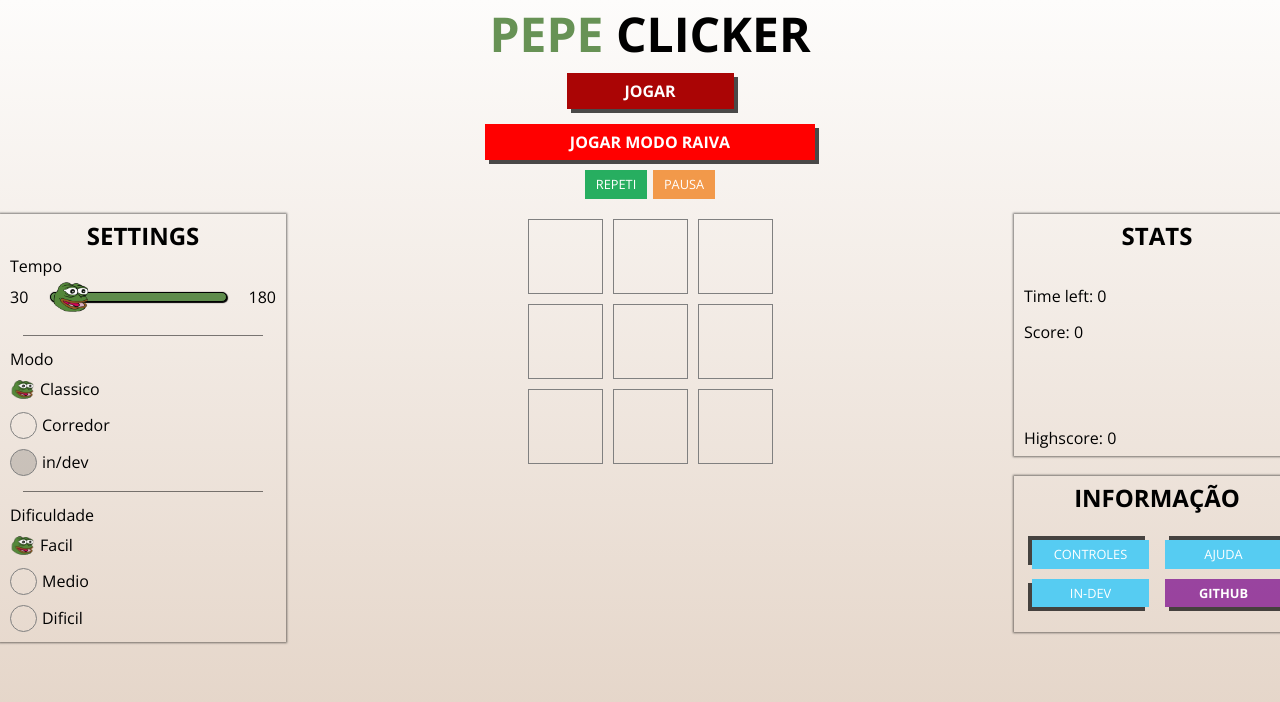
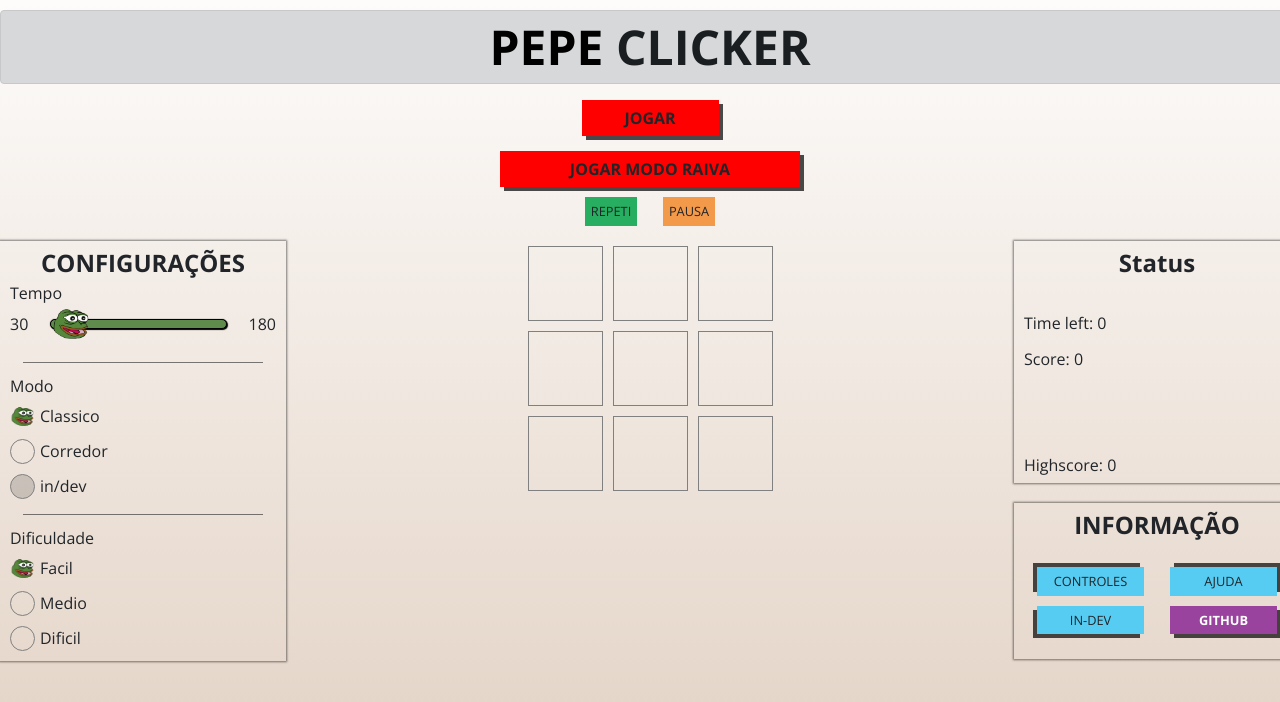
Before and after one commit to alufena/projetoversionamento, a plain HTML site: page pepe-clicker-master/index.html in a window 1280 px wide. Drawn offline with nearby package versions, Linux system fonts and the light colour scheme.

Commit message:
VERSÃO 1.3

```diff
--- a/pepe-clicker-master/css/main.css
+++ b/pepe-clicker-master/css/main.css
@@ -49,7 +49,7 @@ table {
 /*HEADER*/
 
 .color-pepe {
-  color: rgba(103, 146, 85, 1);
+  color: #000;
 }
 
 html {
@@ -101,7 +101,7 @@ header .button-clickable {
 }
 
 .play {
-  background-color: rgba(170, 5, 5, 1);
+  background-color: red;
   color: white;
   padding: 10px 15px;
   width: 10%;
@@ -573,7 +573,7 @@ h2 {
   padding: 5px 8px;
   font-weight: 500;
   color: white;
-  background-color: rgba(175, 21, 21, 1);
+  background-color: rgb(230, 16, 16);
   position: absolute;
   top: 5px;
   right: 5px;
--- a/pepe-clicker-master/index.html
+++ b/pepe-clicker-master/index.html
@@ -2,6 +2,13 @@
 <html lang="en">
 
 <head>
+  <!-- Required meta tags -->
+  <meta charset="utf-8">
+  <meta name="viewport" content="width=device-width, initial-scale=1, shrink-to-fit=no">
+
+  <!-- Bootstrap CSS -->
+  <link rel="stylesheet" href="https://stackpath.bootstrapcdn.com/bootstrap/4.3.1/css/bootstrap.min.css" integrity="sha384-ggOyR0iXCbMQv3Xipma34MD+dH/1fQ784/j6cY/iJTQUOhcWr7x9JvoRxT2MZw1T" crossorigin="anonymous">
+
   <meta charset="UTF-8">
   <meta name="viewport" content="width=device-width, initial-scale=1.0">
   <meta http-equiv="X-UA-Compatible" content="ie=edge">
@@ -13,7 +20,7 @@
 
 <body>
   <header>
-    <h1><span class="color-pepe">pepe</span> clicker</h1>
+    <h1 class="alert alert-dark"><span class="color-pepe">pepe</span> clicker</h1>
     <a class="button play button-clickable" id="play">Jogar</a>
     <a class="button button-play-rage button-clickable" id="play-rage">Jogar modo raiva</a>
     <div class="button-wrapper__header" id="button-wrapper__header">
@@ -24,7 +31,7 @@
   </header>
   <div class="main-wrapper">
     <div class="game-settings" id="game-settings">
-      <h2>SETTINGS</h2>
+      <h2>CONFIGURAÇÕES</h2>
       <div class="settings-block settings-first" id="game-time">
         <h4 class="time-header">Tempo</h4>
         <div class="game-time__wrapper">
@@ -54,7 +61,7 @@
     </div>
     <div class="column-wrapper">
       <div class="game-stats" id="game-stats">
-        <h2>STATS</h2>
+        <h2>Status</h2>
         <ul class="game-stats-list">
           <li class="game-stats__item" id="game-timeLeft">
             <h4>Time left: 0</h4>
@@ -138,28 +145,28 @@
         </li>
         <li class="popup-list__item">
           <p class="controls-key">R</p>
-          <p>Replay with current settings</p>
+          <p>Repetir com as configurações atuais</p>
         </li>
       </ul>
     </div>
     <div class="popup popup-gameover" id="popup-gameover__runner">
       <a class="button popup-close">&times;</a>
       <h3>
-        GAME OVER
+        FIM DE JOGO
       </h3>
       <ul class="popup-list">
         <li class="popup-list__item">
-          <p id="gameover-info">You catch Pepe!</p>
+          <p id="gameover-info">Você pega Pepe!</p>
         </li>
         <li class="popup-list__item">
-          <p>Your time: <span id="gameover-stopwatch">0</span>s.</p>
+          <p>Seu tempo:<span id="gameover-stopwatch">0</span>s.</p>
         </li>
         <li class="popup-list__item">
           <p class="gameover-highscore" id=""></p>
         </li>
         <li class="popup-list__item">
           <p class="controls-key">R</p>
-          <p>Replay with current settings</p>
+          <p>Repetir com as configurações atuais</p>
         </li>
       </ul>
     </div>
```
